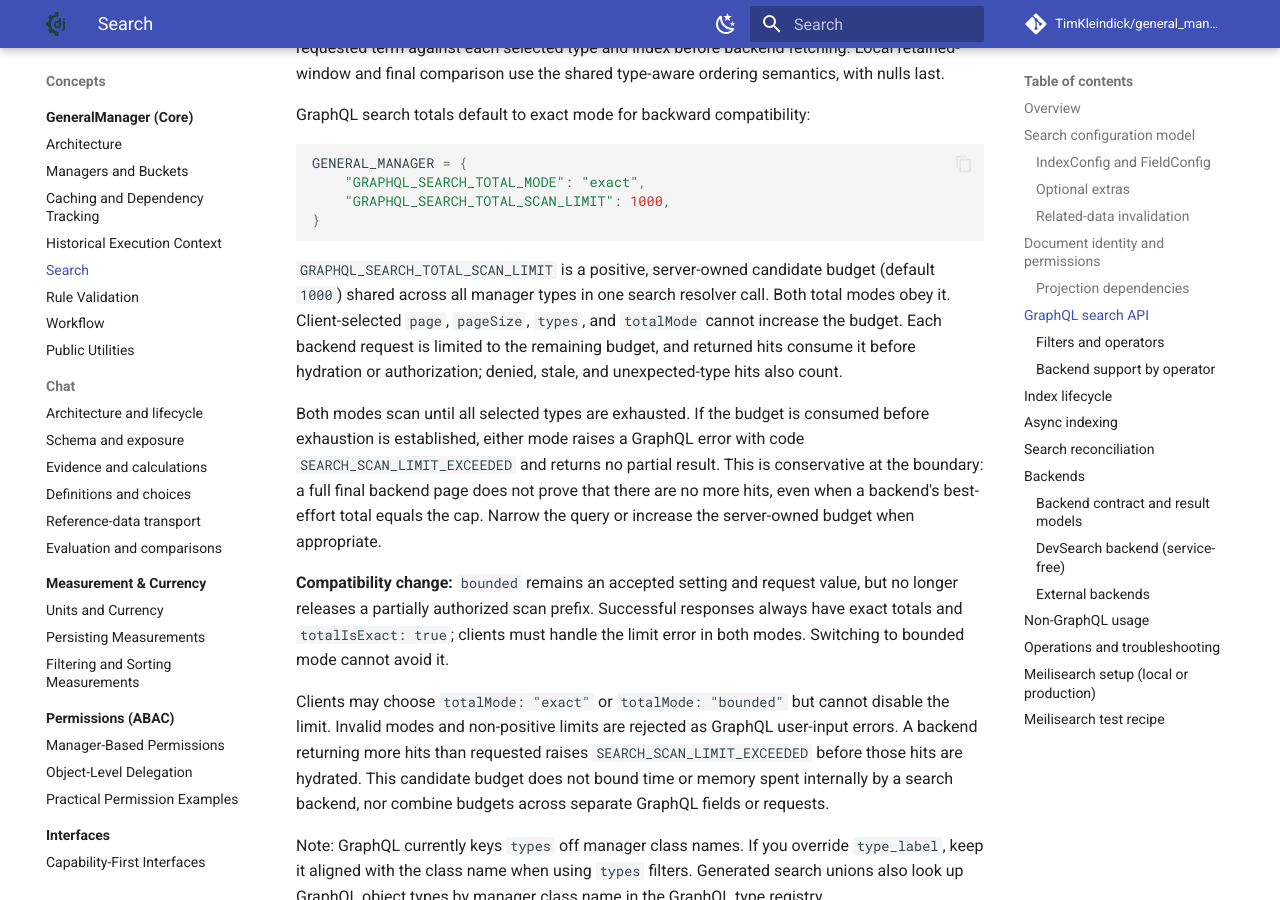
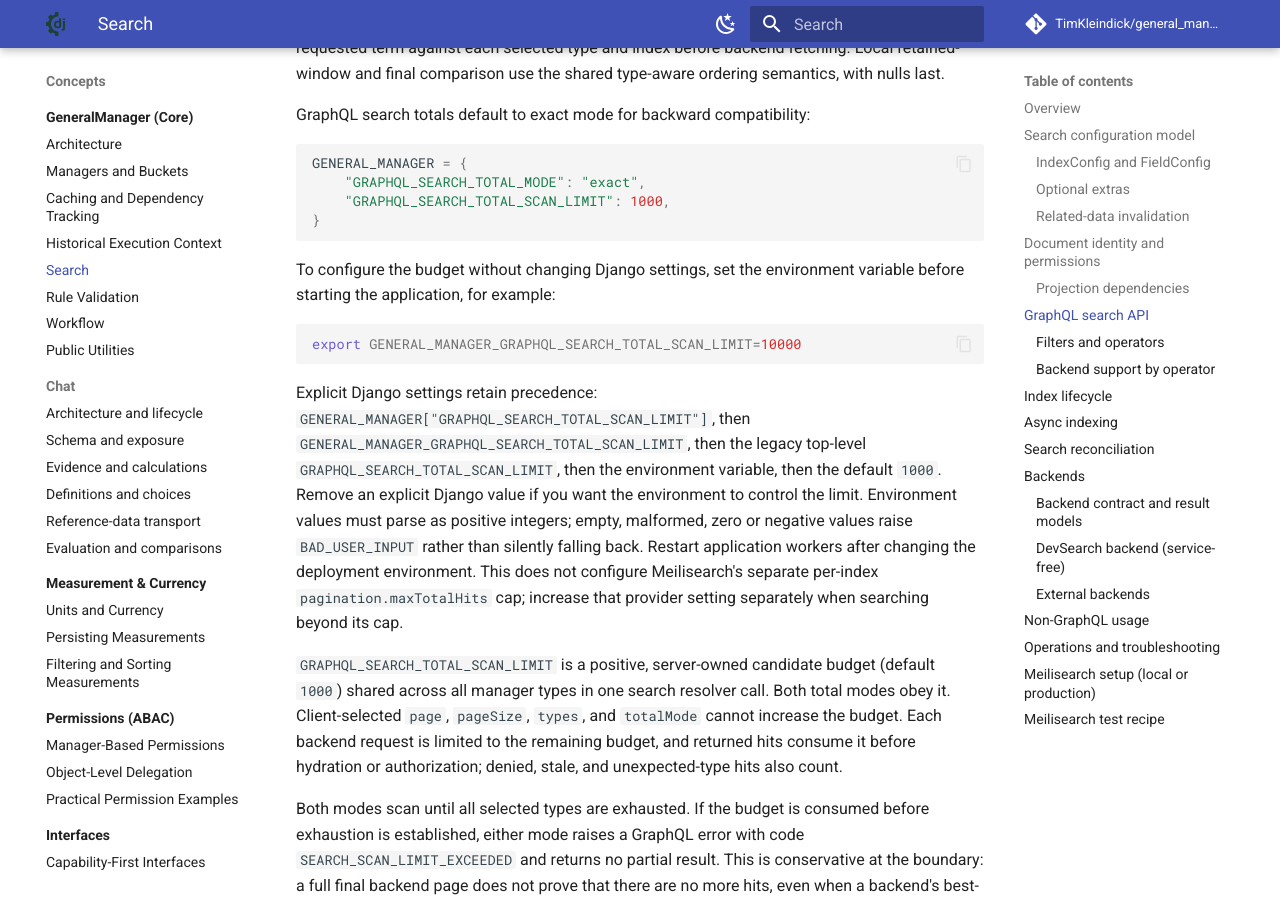
Before and after one commit to TimKleindick/general_manager, an MkDocs documentation site: the page built from docs/concepts/search.md, in a window 1280 px wide and 900 px high, scrolled down 7553 px. Built offline with MkDocs 1.6.1 and Material for MkDocs 9.7.7, drawn with Linux system fonts in a browser that asks for light colours; comment, search, counter and statistics services are not loaded.

Commit message:
feat: configure GraphQL search scan limit from environment

````diff
--- a/docs/concepts/search.md
+++ b/docs/concepts/search.md
@@ -365,6 +365,23 @@ GENERAL_MANAGER = {
     "GRAPHQL_SEARCH_TOTAL_SCAN_LIMIT": 1000,
 }
 ```
+
+To configure the budget without changing Django settings, set the environment
+variable before starting the application, for example:
+
+```bash
+export GENERAL_MANAGER_GRAPHQL_SEARCH_TOTAL_SCAN_LIMIT=10000
+```
+
+Explicit Django settings retain precedence: `GENERAL_MANAGER["GRAPHQL_SEARCH_TOTAL_SCAN_LIMIT"]`,
+then `GENERAL_MANAGER_GRAPHQL_SEARCH_TOTAL_SCAN_LIMIT`, then the legacy top-level
+`GRAPHQL_SEARCH_TOTAL_SCAN_LIMIT`, then the environment variable, then the default
+`1000`. Remove an explicit Django value if you want the environment to control
+the limit. Environment values must parse as positive integers; empty, malformed,
+zero or negative values raise `BAD_USER_INPUT` rather than silently falling back.
+Restart application workers after changing the deployment environment. This does
+not configure Meilisearch's separate per-index `pagination.maxTotalHits` cap;
+increase that provider setting separately when searching beyond its cap.
 
 `GRAPHQL_SEARCH_TOTAL_SCAN_LIMIT` is a positive, server-owned candidate budget
 (default `1000`) shared across all manager types in one search resolver call.
````
Also changed, not shown: docs/api/search.md (+8 -0 lines), docs/howto/search.md (+9 -0 lines), 2 other files.
